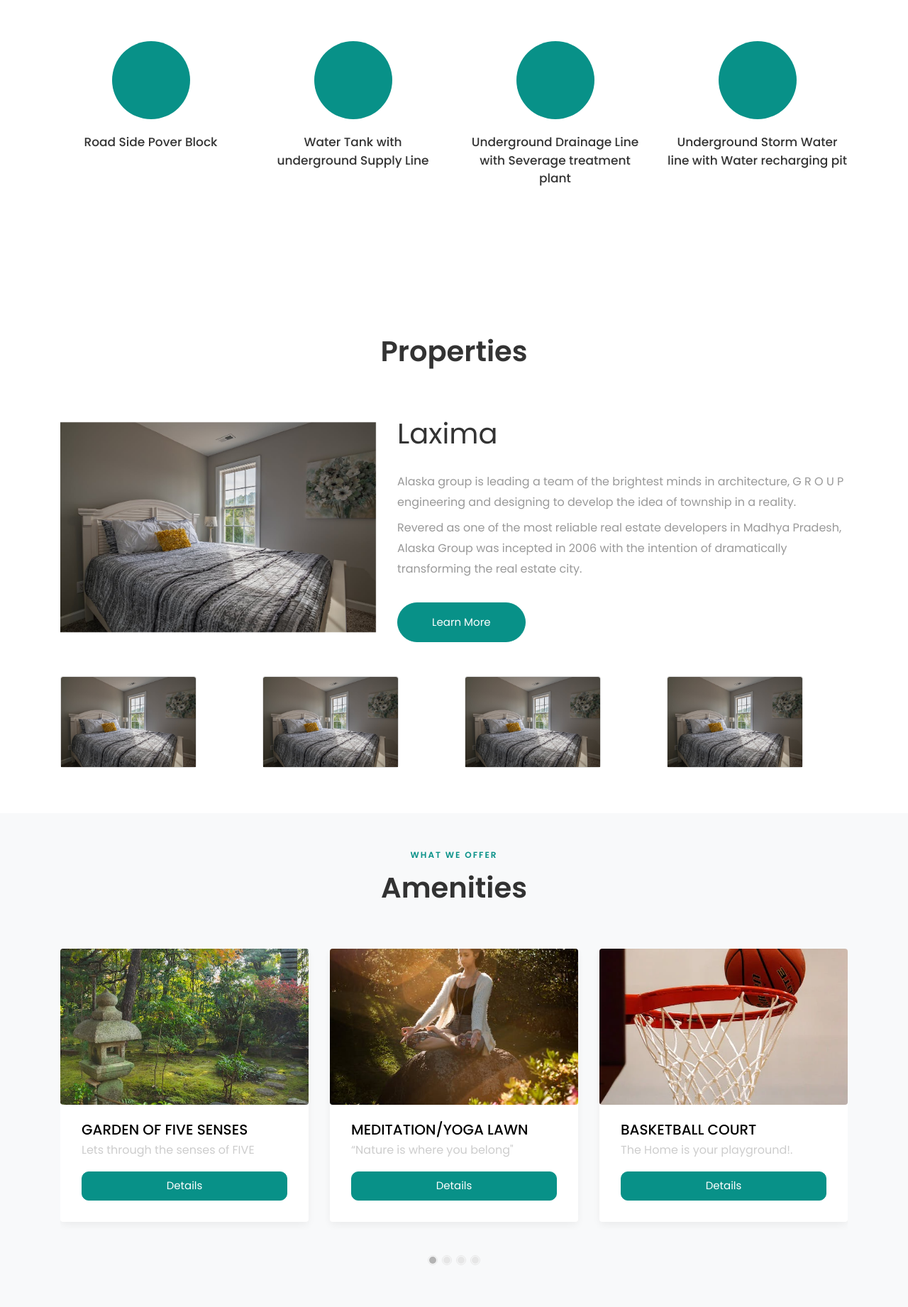
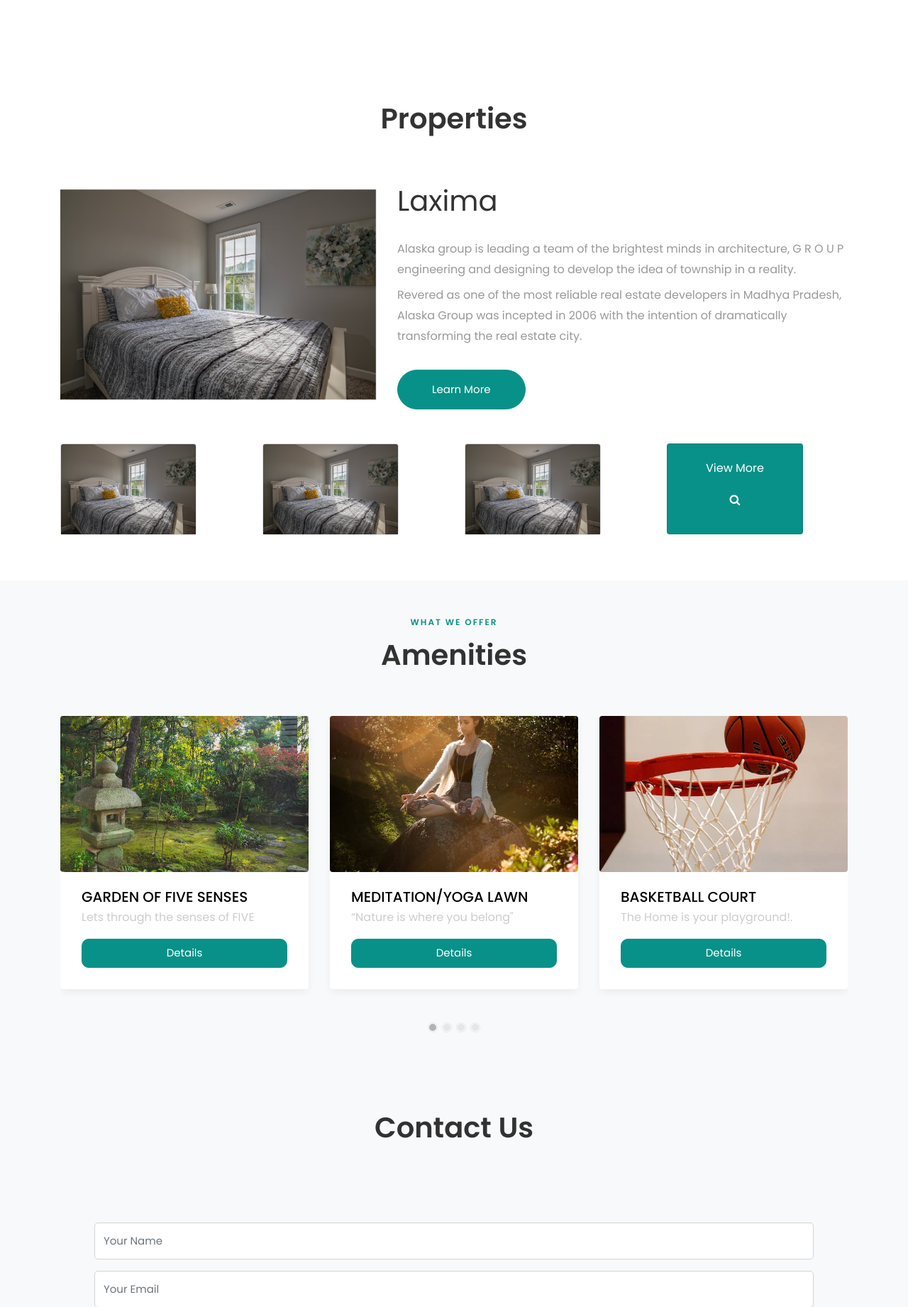
Before and after one commit to thouseef-hamza/Belipark-Website, a Django app: page / in a window 1280 px wide. Shown: the part 2162-4004 px from the top of the page at 71% size. Run offline with Django 4.2, Linux system fonts and the light colour scheme; some libraries are stand-ins or nearby versions; some web fonts are replaced.

Commit message:
ui changes

```diff
--- /dev/null
+++ b/templates/home/about_us.html
@@ -0,0 +1,4 @@
+{% extends "index.html" %}
+{% block content %}
+
+{% endblock content %}
--- a/templates/home/home.html
+++ b/templates/home/home.html
@@ -53,7 +53,7 @@
 		{% comment %}
 	</div>
 </section> {% endcomment %}
-<section class="ftco-section ftco-intro" style="background-color: #d2b570;">
+{% comment %} <section class="ftco-section ftco-intro" style="background-color: #d2b570;">
 	<div class="overlay"></div>
 	<div class="container">
 		<div class="row justify-content-end">
@@ -64,7 +64,7 @@
 			</div>
 		</div>
 	</div>
-</section>
+</section> {% endcomment %}
 
 <!-- About Start -->
 <div class="container-fluid about">
@@ -293,7 +293,7 @@
 					was incepted in 2006 with the intention of
 					dramatically transforming the real estate
 					city.</p>
-				<a class="btn btn-primary rounded-pill py-3 px-5 mt-2 read-btn" href="">Learn More</a>
+				<a class="btn btn-primary rounded-pill py-3 px-5 mt-2 read-btn" href="#contact-us">Learn More</a>
 			</div>
 		</div>
 
@@ -314,9 +314,16 @@
 					</div>
 				</div>
 				<div class="col-sm mb-3 ">
-				<div class="card" style="width: 12rem;">
-					<img src="{% static 'images/realestate.jpg' %}" class="card-img-top" alt="...">
-					</div>
+					<a href="{% url 'property_list' %}">
+						<div class="card" style="width: 12rem;background-color:#089188;height:8rem;">
+							<div class="card-body text-center text-white">
+								<p>View More</p>
+								<i class="fa fa-search"></i>
+							</div>
+							{% comment %} <img src="{% static 'images/realestate.jpg' %}" class="card-img-top" alt="..."> {% endcomment %}
+						</div>
+
+					</a>
 				</div>
 			</div>
 	</div>
@@ -396,4 +403,39 @@
 	</div>
 </section>
 
+<section class="ftco-section ftco-no-pt bg-light" id="contact-us">
+	<div class="container">
+		<div class="row justify-content-center">
+			<div class="col-md-12 heading-section text-center ftco-animate mb-5">
+				<h2 class="mb-2">Contact Us</h2>
+			</div>
+		</div>
+		<div class="row">
+			{% comment %} <div class="col-md-6">
+				<img src="{% static '' %}" width="100%" alt="">
+			</div> {% endcomment %}
+			<div class="col-md-12 block-9 mb-md-5">
+            <form action="#" class="bg-light p-5 contact-form">
+              <div class="form-group">
+                <input type="text" class="form-control" placeholder="Your Name">
+              </div>
+              <div class="form-group">
+                <input type="text" class="form-control" placeholder="Your Email">
+              </div>
+              <div class="form-group">
+                <input type="text" class="form-control" placeholder="Subject">
+              </div>
+              <div class="form-group">
+                <textarea name="" id="" cols="30" rows="7" class="form-control" placeholder="Message"></textarea>
+              </div>
+              <div class="form-group">
+                <input type="submit" value="Send Message" class="btn btn-primary py-3 px-5">
+              </div>
+            </form>
+
+          </div>
+			</div>
+		</div>
+	</div>
+</section>
 {% endblock content %}
--- a/templates/includes/navbar.html
+++ b/templates/includes/navbar.html
@@ -21,11 +21,11 @@
     <div class="collapse navbar-collapse" id="ftco-nav">
       <ul class="navbar-nav ml-auto">
         <li class="nav-item active"><a href="{% url 'home_view' %}" class="nav-link">Home</a></li>
-        <li class="nav-item"><a href="{% url 'home_view' %}" class="nav-link">About</a></li>
+        <li class="nav-item"><a href="{% url 'home_view' %}" class="nav-link">About US</a></li>
         <li class="nav-item"><a href="{% url 'property_list' %}" class="nav-link">Properties</a></li>
-        <li class="nav-item"><a href="{% url 'home_view' %}" class="nav-link">Pricing</a></li>
-        <li class="nav-item"><a href="{% url 'home_view' %}" class="nav-link">Blog</a></li>
-        <li class="nav-item"><a href="{% url 'home_view' %}" class="nav-link">Contact</a></li>
+        {% comment %} <li class="nav-item"><a href="{% url 'home_view' %}" class="nav-link">Pricing</a></li>
+        <li class="nav-item"><a href="{% url 'home_view' %}" class="nav-link">Blog</a></li> {% endcomment %}
+        <li class="nav-item"><a href="#contact-us" class="nav-link">Contact US</a></li>
       </ul>
     </div>
   </div>
--- a/templates/index.html
+++ b/templates/index.html
@@ -8,6 +8,7 @@
       name="viewport"
       content="width=device-width, initial-scale=1, shrink-to-fit=no"
     />
+    <link rel="stylesheet" href="https://cdnjs.cloudflare.com/ajax/libs/font-awesome/4.7.0/css/font-awesome.min.css">
 
     <link
       href="https://fonts.googleapis.com/css?family=Poppins:200,300,400,500,600,700,800&display=swap"
```
